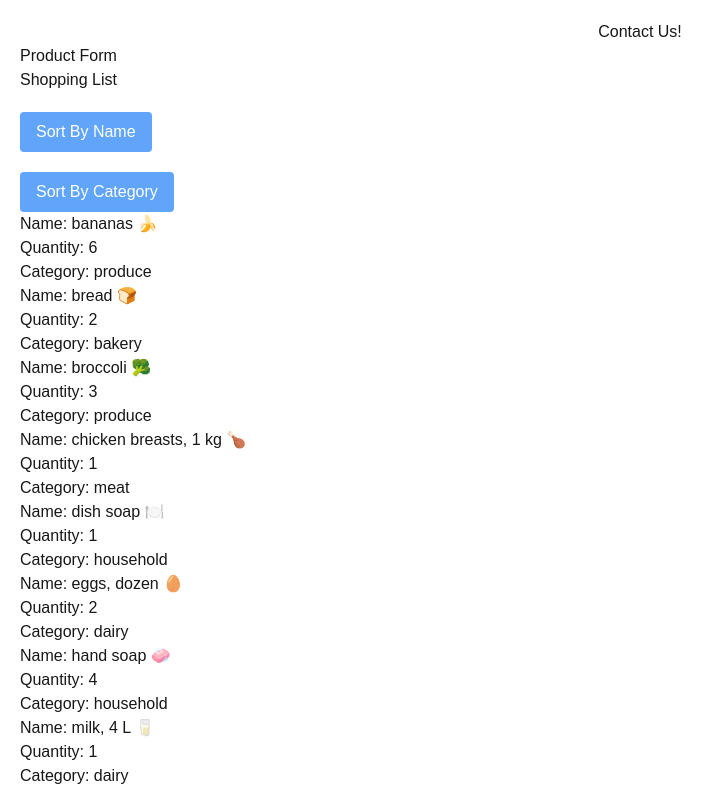
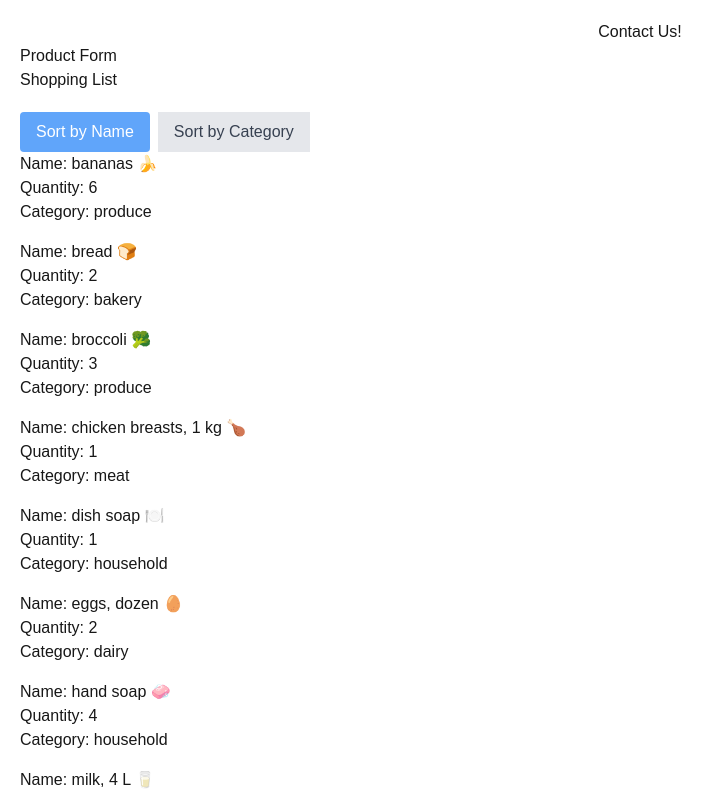
Before and after one commit to UltramateDiamond/cprg306-assignments, a Next.js app: page /week-7 in a window 1280 px wide. Shown: the top 791 px of the page, without its empty margins (0-724 px from the left). Built offline with nearby package versions, Linux system fonts and the light colour scheme.

Commit message:
week-6 updated

```diff
--- a/app/week-7/item-list.js
+++ b/app/week-7/item-list.js
@@ -8,48 +8,33 @@ import itemsData from "./items.json";
 export default function ItemList(){
 
     const[sortBy, setSortBy] = useState("name");
-    const[items, setItems] = useState(itemsData);
 
-    const sortItems = () => {
-        const sortedItems = [...items];
-
-        sortedItems.sort((a, b) =>{
-            console.log(sortBy);
-            if (sortBy === 'name') {
-                return a.name.localeCompare(b.name);
-            } else if (sortBy === 'category') {
-                return a.name.localeCompare(b.name);
-            } else {
-                return 'invalid'
-            }
-        });
-
-        return sortedItems;
-    }
-
-    const handleSortByName = () => {
-        setSortBy("name");
-        setItems(sortItems());
-    };
-
-    const handleSortByCategory = () => {
-        setSortBy("category");
-        setItems(sortItems());
-    };
+    const sortedItems = [...itemsData].sort((a, b) => {
+        if (a[sortBy] < b[sortBy]) return -1;
+        if (a[sortBy] > b[sortBy]) return 1;
+        return 0;
+      });
 
     return(
         <main>
-            <p>
-                <button className="bg-blue-400 hover:bg-blue-700 active:bg-yellow-300 rounded text-white mt-5 px-4 py-2" onClick={handleSortByName}>Sort By Name</button>
-            </p>
-            <p>
-                <button className="bg-blue-400 hover:bg-blue-700 active:bg-yellow-300 rounded text-white mt-5 px-4 py-2" onClick={handleSortByCategory}>Sort By Category</button>
-            </p>
-            <ul>
-                {sortItems().map((item) => (
-                    <Item name={item.name} quantity={item.quantity} category={item.category} />
-                    ))}
-            </ul>
+            <button
+          className={`px-4 py-2 mr-2 ${sortBy === "name" ? "bg-blue-400 hover:bg-blue-700 active:bg-yellow-300 rounded text-white mt-5 px-4 py-2" : "bg-gray-200 text-gray-700"}`}
+          onClick={() => setSortBy("name")}
+        >
+          Sort by Name
+        </button>
+        <button
+         className={`px-4 py-2 ${sortBy === "category" ? "bg-blue-400 hover:bg-blue-700 active:bg-yellow-300 rounded text-white mt-5 px-4 py-2" : "bg-gray-200 text-gray-700"
+        }`}
+          onClick={() => setSortBy("category")}
+        >
+          Sort by Category
+        </button>
+            <ul className="space-y-4">
+        {sortedItems.map((item) => (
+          <Item key={item.id} name={item.name} quantity={item.quantity} category={item.category} />
+        ))}
+      </ul>
         </main>
     );
 }
```
